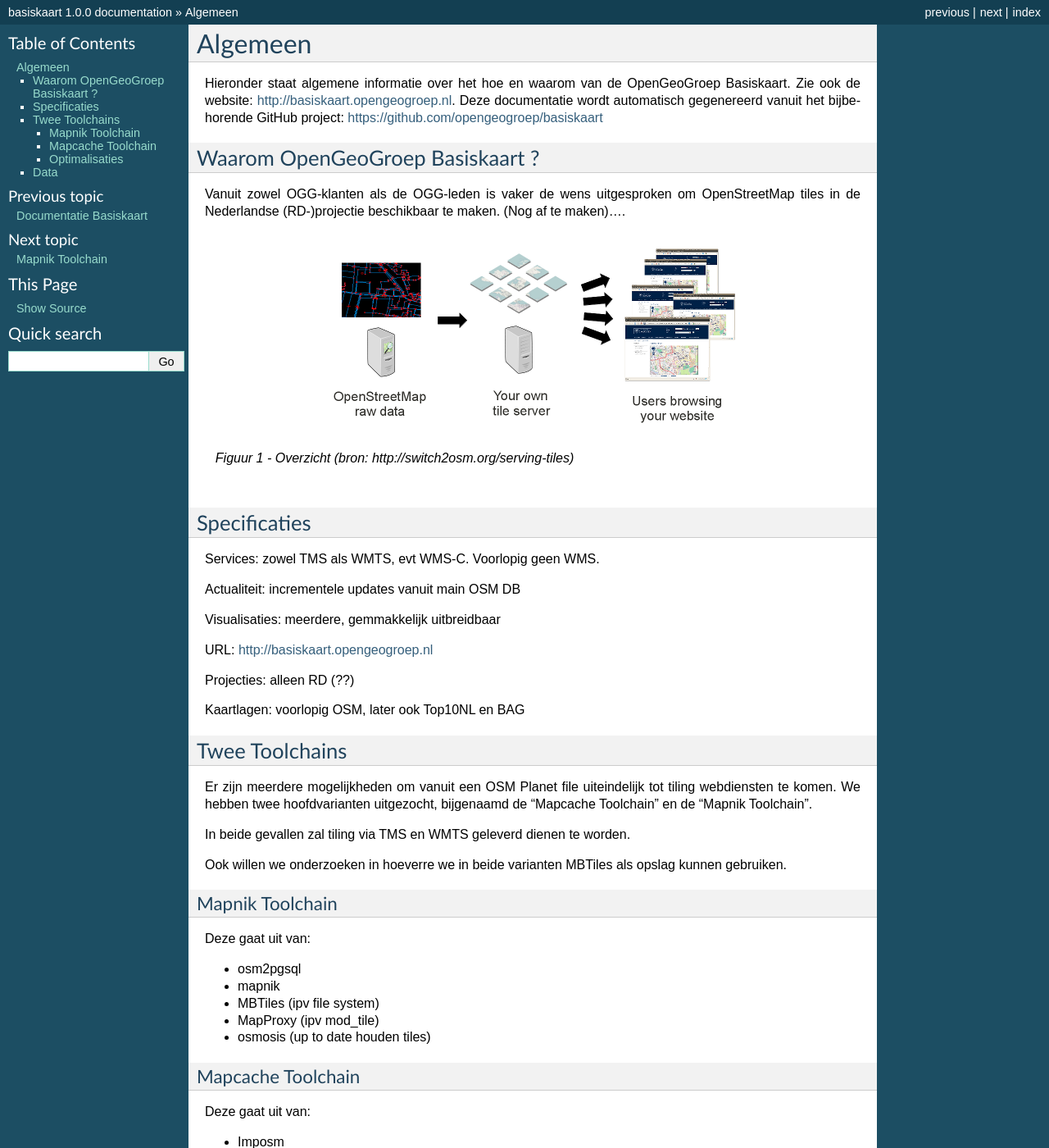
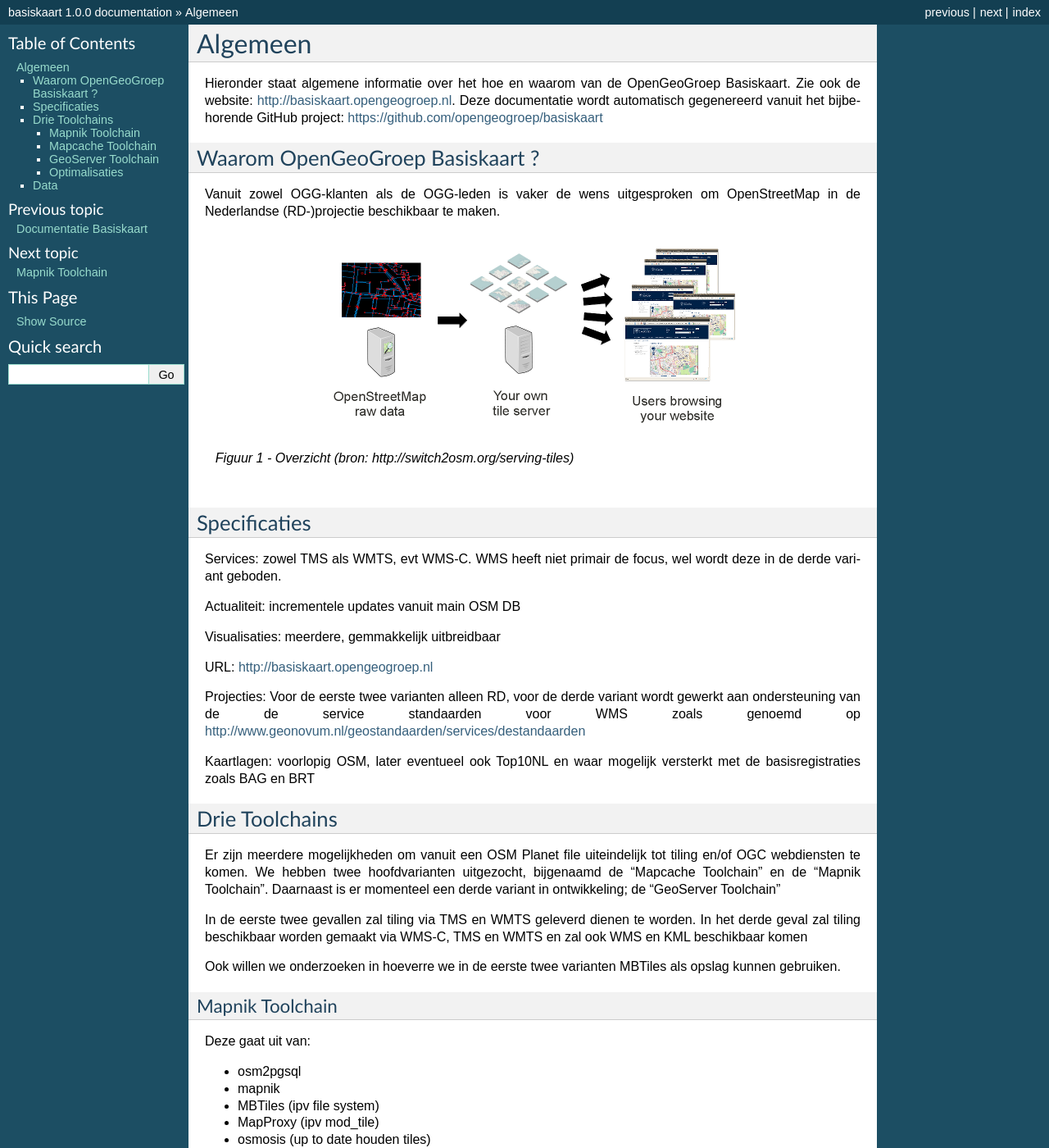
Before and after one commit to opengeogroep/openbasiskaart, a Sphinx documentation site: the page built from docs/source/algemeen.rst, in a window 1280 px wide and 1400 px high. Shown: the whole window at 82% size. Built offline with Sphinx 7.4.7, drawn with Linux system fonts in a browser that asks for light colours; some of the changed text lies outside the part shown.

Commit message:
Update docs/source/algemeen.rst
Derde variant toegevoegd en deze zoveel mogelijk in de teksten verwerkt.

```diff
--- a/docs/source/algemeen.rst
+++ b/docs/source/algemeen.rst
@@ -12,8 +12,8 @@
 Waarom OpenGeoGroep Basiskaart ?
 ================================
 
-Vanuit zowel OGG-klanten als de OGG-leden is vaker de wens uitgesproken om OpenStreetMap tiles in
-de Nederlandse (RD-)projectie beschikbaar te maken. (Nog af te maken)....
+Vanuit zowel OGG-klanten als de OGG-leden is vaker de wens uitgesproken om OpenStreetMap in
+de Nederlandse (RD-)projectie beschikbaar te maken.
 
 
 .. figure:: _static/serving-tiles.png
@@ -24,7 +24,7 @@
 Specificaties
 =============
 
-Services: zowel TMS als WMTS, evt WMS-C. Voorlopig geen WMS.
+Services: zowel TMS als WMTS, evt WMS-C. WMS heeft niet primair de focus, wel wordt deze in de derde variant geboden.
 
 Actualiteit: incrementele updates vanuit main OSM DB
 
@@ -32,19 +32,22 @@
 
 URL: http://basiskaart.opengeogroep.nl
 
-Projecties: alleen RD (??)
+Projecties: Voor de eerste twee varianten alleen RD, voor de derde variant wordt gewerkt aan ondersteuning van de
+de service standaarden voor WMS zoals genoemd op http://www.geonovum.nl/geostandaarden/services/destandaarden
 
-Kaartlagen: voorlopig OSM, later ook Top10NL en BAG
+Kaartlagen: voorlopig OSM, later eventueel ook Top10NL en waar mogelijk versterkt met de basisregistraties zoals BAG en BRT
 
-Twee Toolchains
+Drie Toolchains
 ===============
 
-Er zijn meerdere mogelijkheden om vanuit een OSM Planet file uiteindelijk tot tiling webdiensten te komen.
-We hebben twee hoofdvarianten uitgezocht, bijgenaamd de "Mapcache Toolchain" en de "Mapnik Toolchain".
+Er zijn meerdere mogelijkheden om vanuit een OSM Planet file uiteindelijk tot tiling en/of OGC webdiensten te komen.
+We hebben twee hoofdvarianten uitgezocht, bijgenaamd de "Mapcache Toolchain" en de "Mapnik Toolchain". Daarnaast is
+er momenteel een derde variant in ontwikkeling; de "GeoServer Toolchain"
 
-In beide gevallen zal tiling via TMS en WMTS geleverd dienen te worden.
+In de eerste twee gevallen zal tiling via TMS en WMTS geleverd dienen te worden. In het derde geval zal tiling beschikbaar
+worden gemaakt via WMS-C, TMS en WMTS en zal ook WMS en KML beschikbaar komen
 
-Ook willen we onderzoeken in hoeverre we in beide varianten MBTiles als opslag kunnen gebruiken.
+Ook willen we onderzoeken in hoeverre we in de eerste twee varianten MBTiles als opslag kunnen gebruiken.
 
 Mapnik Toolchain
 ----------------
@@ -68,6 +71,13 @@
 - MBTiles   (ipv file system)
 - ??
 
+GeoServer Toolchain
+------------------
+- osm2pgsql
+- osmosis
+- GeoServer
+- MapProxy
+
 Optimalisaties
 --------------
 
@@ -77,5 +87,8 @@
 Data
 ====
 
-Om niet meteen heel NL te hoeven laden/tilen etc. werken we eerst met kleiner gebied, Amsterdam e.o.
-Download van: http://metro.teczno.com/#amsterdam
+De proeven met de eerste twee varianten worden uitgevoerd met een beperkt gebied;
+Amsterdam e.o. gedownload van: http://metro.teczno.com/#amsterdam
+
+De derde variant bevat momenteel al een OpenStreetMap laag voor Nederland, België, Luxemburg en de gehele
+BeNeLux in de WGS84 en de "Spherical Mercator" of "Google" projectie
```
